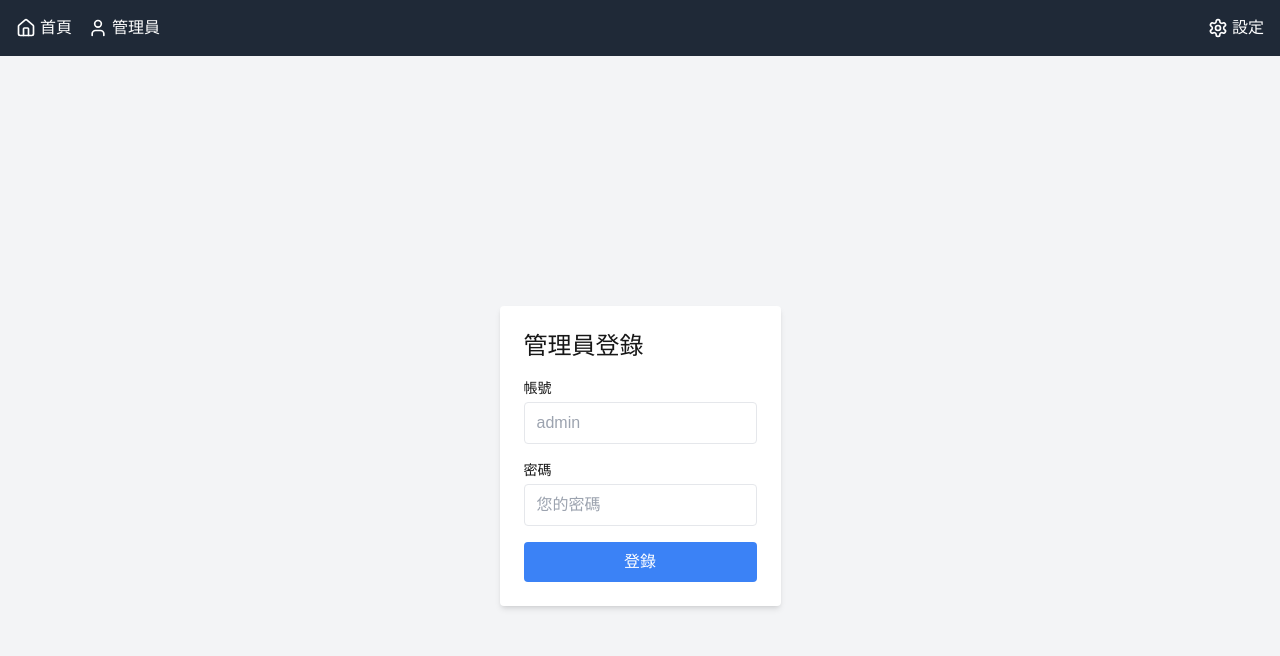
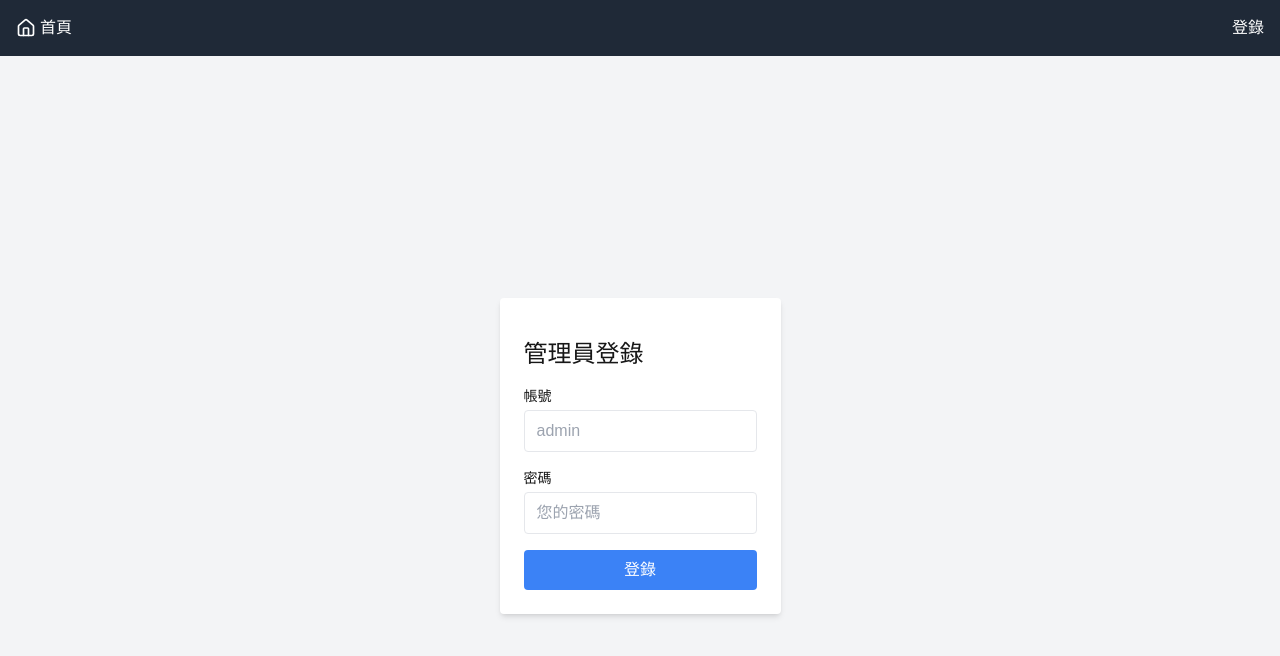
Before and after one commit to Chonwai/DocAI_Event_X_Frontend, a Next.js app: page /auth/signin in a window 1280 px wide. Shown: the top 656 px of the page. Built offline with nearby package versions, Linux system fonts and the light colour scheme.

Commit message:
Refactor: Update loading and error messages in AdminDashboard and SignIn pages

```diff
--- a/src/app/admin/page.tsx
+++ b/src/app/admin/page.tsx
@@ -41,11 +41,11 @@ const AdminDashboard: React.FC = () => {
     }, []);
 
     if (loading) {
-        return <div>Loading...</div>;
+        return <div className="text-center mt-10">Loading...</div>;
     }
 
     if (error) {
-        return <div className="text-red-500">{error}</div>;
+        return <div className="text-red-500 text-center mt-10">{error}</div>;
     }
 
     return (
--- a/src/app/auth/signin/page.tsx
+++ b/src/app/auth/signin/page.tsx
@@ -1,5 +1,3 @@
-// src/app/auth/signin/page.tsx
-
 'use client';
 
 import { getCsrfToken, signIn } from 'next-auth/react';
@@ -39,7 +37,8 @@ const SignIn: React.FC = () => {
 
     return (
         <div className="flex items-center justify-center min-h-screen bg-gray-100">
-            <form method="post" onSubmit={handleSubmit} className="bg-white p-6 rounded shadow-md">
+            <div className="bg-white p-6 rounded shadow-md">
+                <form method="post" onSubmit={handleSubmit} className="space-y-4">
                     <input name="csrfToken" type="hidden" value={csrfToken || ''} />
                     <h1 className="text-2xl mb-4">管理員登錄</h1>
                     {error && (
@@ -49,7 +48,7 @@ const SignIn: React.FC = () => {
                                 : '登錄失敗，請稍後再試。'}
                         </div>
                     )}
-                <div className="mb-4">
+                    <div>
                         <label htmlFor="username" className="block text-sm font-medium mb-1">
                             帳號
                         </label>
@@ -57,11 +56,11 @@ const SignIn: React.FC = () => {
                             name="username"
                             type="text"
                             required
-                        className="w-full border px-3 py-2 rounded"
+                            className="w-full border px-3 py-2 rounded focus:outline-none focus:ring-2 focus:ring-blue-500"
                             placeholder="admin"
                         />
                     </div>
-                <div className="mb-4">
+                    <div>
                         <label htmlFor="password" className="block text-sm font-medium mb-1">
                             密碼
                         </label>
@@ -69,18 +68,19 @@ const SignIn: React.FC = () => {
                             name="password"
                             type="password"
                             required
-                        className="w-full border px-3 py-2 rounded"
+                            className="w-full border px-3 py-2 rounded focus:outline-none focus:ring-2 focus:ring-blue-500"
                             placeholder="您的密碼"
                         />
                     </div>
                     <button
                         type="submit"
-                    className="w-full bg-blue-500 text-white px-4 py-2 rounded hover:bg-blue-600"
+                        className="w-full flex items-center justify-center bg-blue-500 text-white px-4 py-2 rounded hover:bg-blue-600 transition"
                     >
                         登錄
                     </button>
                 </form>
             </div>
+        </div>
     );
 };
 
--- a/src/app/layout.tsx
+++ b/src/app/layout.tsx
@@ -4,6 +4,7 @@ import localFont from 'next/font/local';
 import './globals.css';
 import Navbar from '../components/Navbar';
 import { SessionProvider } from 'next-auth/react';
+import UserNavbar from '@/components/UserNavbar';
 
 const geistSans = localFont({
     src: './fonts/GeistVF.woff',
@@ -27,7 +28,7 @@ export default function RootLayout({
         <html lang="en">
             <body className={`${geistSans.variable} ${geistMono.variable} antialiased bg-gray-100`}>
                 <SessionProvider session={session}>
-                    <Navbar />
+                    <UserNavbar />
                     {children}
                 </SessionProvider>
             </body>
--- a/src/components/AdminNavbar.tsx
+++ b/src/components/AdminNavbar.tsx
@@ -1,19 +1,19 @@
 // components/AdminNavbar.tsx
 
 import Link from 'next/link';
-import { User, CheckCircle2, Settings, LogOut } from 'lucide-react';
+import { User, CheckCircle2, LogOut } from 'lucide-react';
 import { signOut } from 'next-auth/react';
 
 const AdminNavbar: React.FC = () => {
     return (
         <nav className="bg-gray-800 text-white p-4 flex justify-between">
             <div className="flex items-center space-x-4">
-                <Link href="/admin/checkin">
+                <Link legacyBehavior href="/admin/checkin">
                     <a className="flex items-center hover:text-gray-400 transition">
                         <CheckCircle2 className="w-5 h-5 mr-1" /> Check-In
                     </a>
                 </Link>
-                <Link href="/admin">
+                <Link legacyBehavior href="/admin">
                     <a className="flex items-center hover:text-gray-400 transition">
                         <User className="w-5 h-5 mr-1" /> 管理員
                     </a>
--- a/src/components/UserNavbar.tsx
+++ b/src/components/UserNavbar.tsx
@@ -7,7 +7,7 @@ const UserNavbar: React.FC = () => {
     return (
         <nav className="bg-gray-800 text-white p-4 flex justify-between">
             <div className="flex items-center space-x-4">
-                <Link href="/">
+                <Link legacyBehavior href="/">
                     <a className="flex items-center hover:text-gray-400 transition">
                         <Home className="w-5 h-5 mr-1" /> 首頁
                     </a>
@@ -15,7 +15,7 @@ const UserNavbar: React.FC = () => {
                 {/* 添加更多普通用戶導航鏈接 */}
             </div>
             <div className="flex items-center space-x-4">
-                <Link href="/auth/signin">
+                <Link legacyBehavior href="/auth/signin">
                     <a className="flex items-center hover:text-gray-400 transition">登錄</a>
                 </Link>
             </div>
--- a/tailwind.config.ts
+++ b/tailwind.config.ts
@@ -4,7 +4,8 @@ const config: Config = {
     content: [
         './src/pages/**/*.{js,ts,jsx,tsx,mdx}',
         './src/components/**/*.{js,ts,jsx,tsx,mdx}',
-        './src/app/**/*.{js,ts,jsx,tsx,mdx}'
+        './src/app/**/*.{js,ts,jsx,tsx,mdx}',
+        './src/**/*.{js,ts,jsx,tsx,mdx}'
     ],
     theme: {
         extend: {
```
Lines whose indentation alone changed are shown as unchanged.
